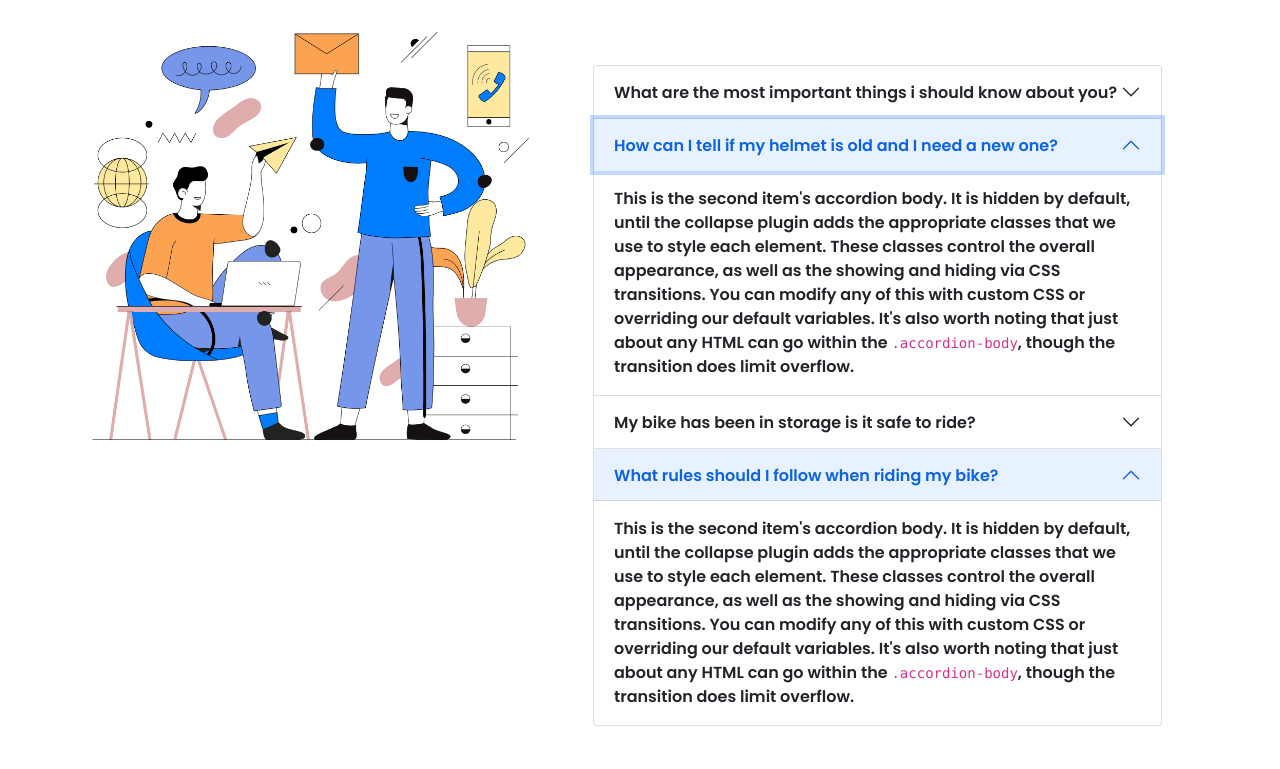
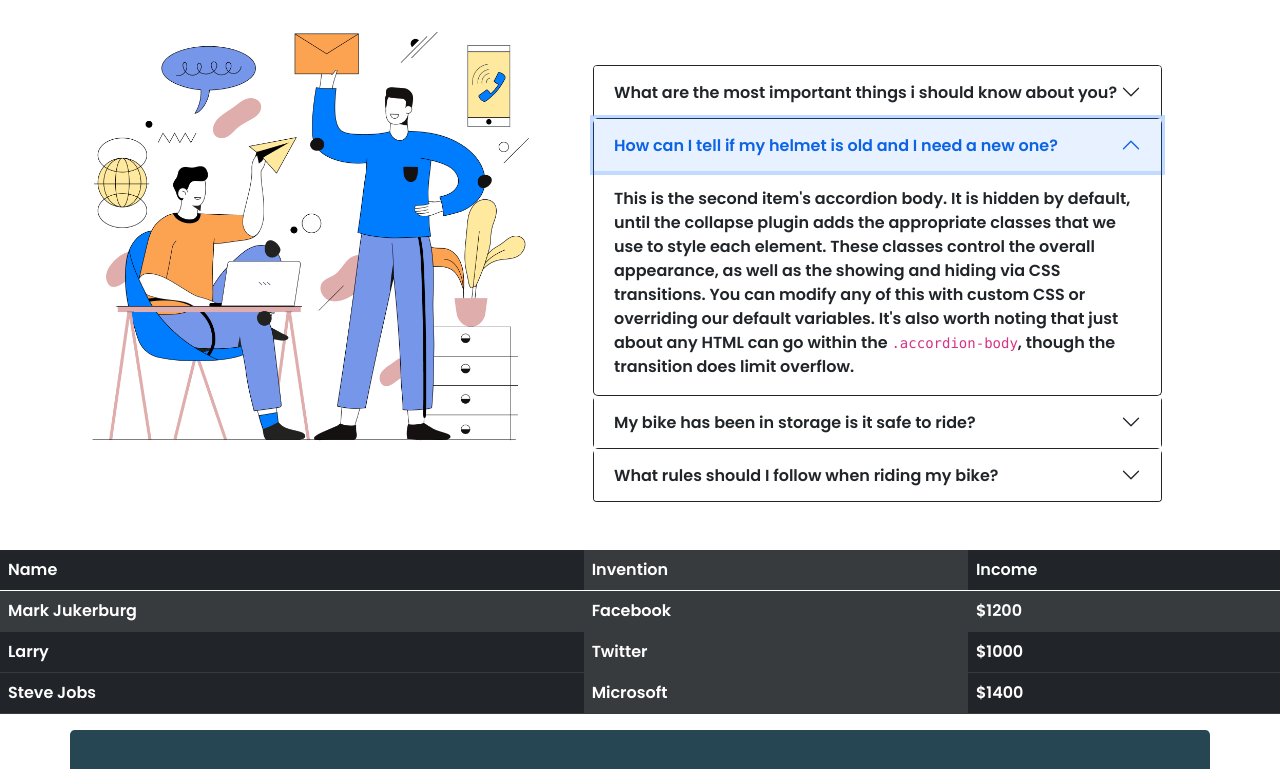
Before and after one commit to jum99/honda-cbr-assignment, a plain HTML site: page index.html in a window 1280 px wide. Both pictures are taken after a click on the button "How can I tell if my helmet is old and I need a new one?". Shown: the part 1641-2410 px from the top of the page. Drawn offline with nearby package versions, Linux system fonts and the light colour scheme.

Commit message:
last-commit

```diff
--- a/index.html
+++ b/index.html
@@ -10,6 +10,13 @@
     <link rel="stylesheet" href="style.css">
     <!-- font awesome  -->
     <script src="https://kit.fontawesome.com/9e2e254707.js" crossorigin="anonymous"></script>
+    <style>
+      *{
+        margin: 0;
+        padding: 0;
+        box-sizing: border-box;
+      }
+    </style>
 </head>
 <body>
     <header>
@@ -17,9 +24,9 @@
           <div class="container">
             <div class="row align-items-center">
                 <div class="col-md-6">
-                      <p style="color: #fff;">Lorem ipsum dolor sit, amet consectetur </p>
+                      <p style="color: #fff;">A very beautiful bike you can buy</p>
                       <h1 style="color: #fff;">Honda CBR 300R</h1>
-                      <p style="color: #fff;" >Lorem ipsum dolor sit amet consectetur adipisicing elit. Nihil minus assumenda commodi dicta culpa! Consectetur perspiciatis impedit quo, inventore, ullam atque nemo veritatis iste quas vel, nihil hic explicabo fugiat?</p>
+                      <p style="color: #fff;" >This bike is very popular nowadays. Everyone like it want to buy it. You can also buy it from our shop.welcome to our shop.very welcome</p>
                       <!-- Button trigger modal -->
                     <button type="button" class="btn honda-btn-button text-white" data-bs-toggle="modal" data-bs-target="#exampleModal">
                       Purchase
@@ -212,14 +219,14 @@
                     </div>
                   </div>
                   <div class="accordion-item">
-                    <h2 class="accordion-header" id="headingTwo">
-                      <button class="accordion-button collapsed" type="button" data-bs-toggle="collapse" data-bs-target="#collapseTwo" aria-expanded="false" aria-controls="collapseTwo">
+                    <h2 class="accordion-header" id="headingFour">
+                      <button class="accordion-button collapsed" type="button" data-bs-toggle="collapse" data-bs-target="#collapseFour" aria-expanded="false" aria-controls="collapseFour">
                         What rules should I follow when riding my bike?
                       </button>
                     </h2>
-                    <div id="collapseTwo" class="accordion-collapse collapse" aria-labelledby="headingTwo" data-bs-parent="#accordionExample">
+                    <div id="collapseFour" class="accordion-collapse collapse" aria-labelledby="headingFour" data-bs-parent="#accordionExample">
                       <div class="accordion-body">
-                        <strong>This is the second item's accordion body.</strong> It is hidden by default, until the collapse plugin adds the appropriate classes that we use to style each element. These classes control the overall appearance, as well as the showing and hiding via CSS transitions. You can modify any of this with custom CSS or overriding our default variables. It's also worth noting that just about any HTML can go within the <code>.accordion-body</code>, though the transition does limit overflow.
+                        <strong>This is the fourth item's accordion body.</strong> It is hidden by default, until the collapse plugin adds the appropriate classes that we use to style each element. These classes control the overall appearance, as well as the showing and hiding via CSS transitions. You can modify any of this with custom CSS or overriding our default variables. It's also worth noting that just about any HTML can go within the <code>.accordion-body</code>, though the transition does limit overflow.
                       </div>
                     </div>
                   </div>
--- a/style.css
+++ b/style.css
@@ -26,3 +26,10 @@ body{
 .filter-gray{
     filter: grayscale(100%);
 }
+
+.accordion-item{
+    border: 1px solid;
+    margin: auto;
+    box-sizing: border-box;
+    border-radius: 5px;
+}
```
